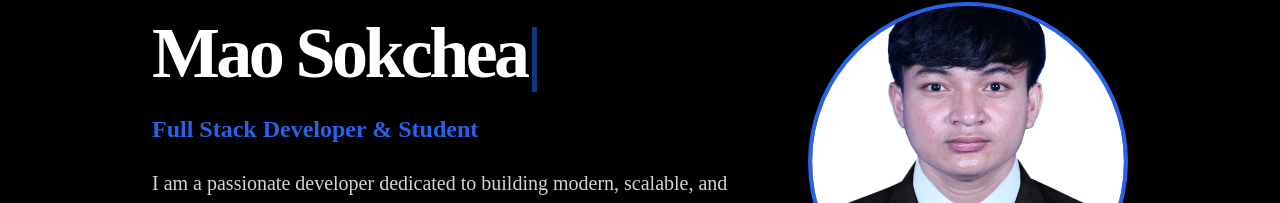
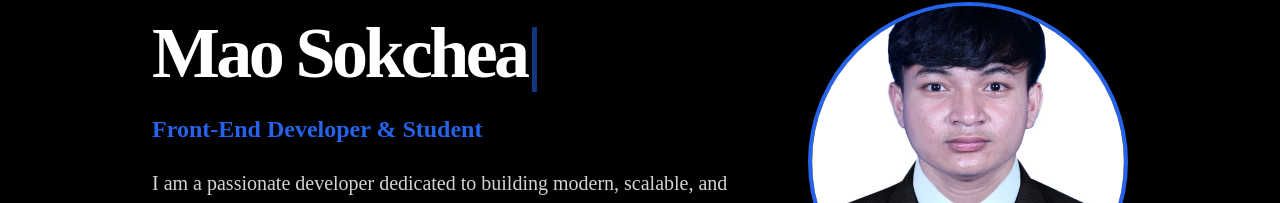
Before and after one commit to Maosokchea1/My_ProfolioSokchea, a React (Create React App) app: page / in a window 1280 px wide. Shown: the part 158-361 px from the top of the page. Built offline with nearby package versions, Linux system fonts and the light colour scheme; a web font is replaced by a local one.

Commit message:
Fix CV pdf link in Home.jsx

```diff
--- a/src/components/Home.jsx
+++ b/src/components/Home.jsx
@@ -16,28 +16,23 @@ const Home = ({ t, isDarkMode, lang }) => {
       const currentText = fullName;
 
       if (!isDeleting) {
-        // កំពុងបន្ថែមអក្សរម្តងមួយ
         setDisplayedName(currentText.substring(0, index + 1));
         index++;
 
-        // បើវាយចប់គ្រប់អក្សរ ឱ្យវាផ្អាកបន្តិចសិន ចាំចាប់ផ្តើមលុបវិញ
         if (index === currentText.length) {
           setTimeout(() => {
             isDeleting = true;
-          }, 1500); // រង់ចាំ ១.៥វិនាទីពេលវាយចប់
+          }, 1500);
         }
       } else {
-        // កំពុងលុបអក្សរចេញវិញ
         setDisplayedName(currentText.substring(0, index - 1));
         index--;
 
-        // បើលុបអស់ហើយ ឱ្យវារត់សារឡើងវិញពីដើម
         if (index === 0) {
           isDeleting = false;
         }
       }
 
-      // ល្បឿននៃការវាយ និងលុបអក្សរ (មីលីវិនាទី)
       const speed = isDeleting ? 100 : 150;
       timer = setTimeout(typeEffect, speed);
     };
@@ -74,7 +69,7 @@ const Home = ({ t, isDarkMode, lang }) => {
             </h1>
 
             <p className="text-xl lg:text-2xl font-semibold mb-6 text-primary">
-              {t?.welcomeTitle || "Full Stack Developer & Student"}
+              {t?.welcomeTitle || "Front-End Developer & Student"}
             </p>
             <p className={`text-lg lg:text-xl mb-8 leading-relaxed ${isDarkMode ? 'text-zinc-300' : 'text-zinc-600'}`}>
               {t?.welcomeSubtitle || "I am a passionate developer dedicated to building modern, scalable, and user-friendly web applications."}
@@ -86,9 +81,9 @@ const Home = ({ t, isDarkMode, lang }) => {
                 {t?.viewProjects || "View Projects"}
               </Button>
 
-              {/* 🛠 កែសម្រួលត្រង់នេះឱ្យត្រូវនឹងឈ្មោះ File ក្នុង public folder */}
+              {/* 🛠 កែសម្រួលឈ្មោះហ្វាល PDF ឱ្យត្រូវគ្នាបេះបិទជាមួយក្នុង public folder */}
               <a
-                href="/Front-End Developer.pdf"
+                href="/Front-end developer.pdf"
                 target="_blank"
                 rel="noopener noreferrer"
                 className={`px-6 py-3 rounded-xl font-medium border transition-all duration-300 flex items-center justify-center shadow-sm hover:-translate-y-0.5 ${
```
